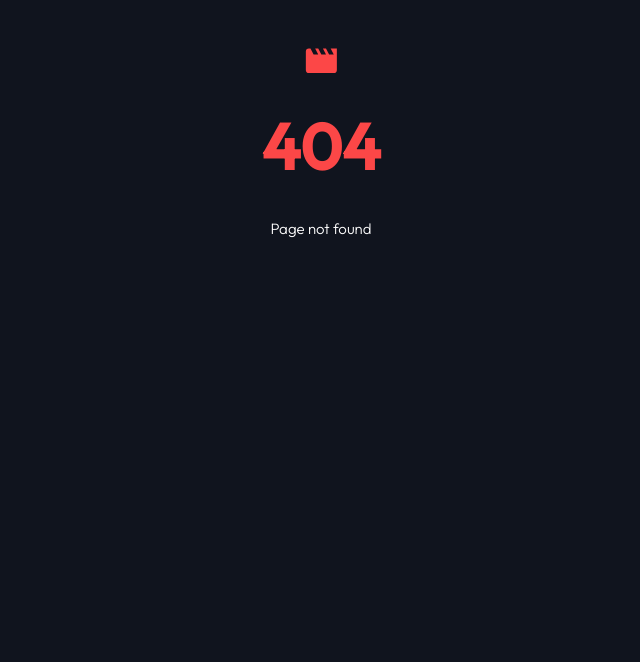
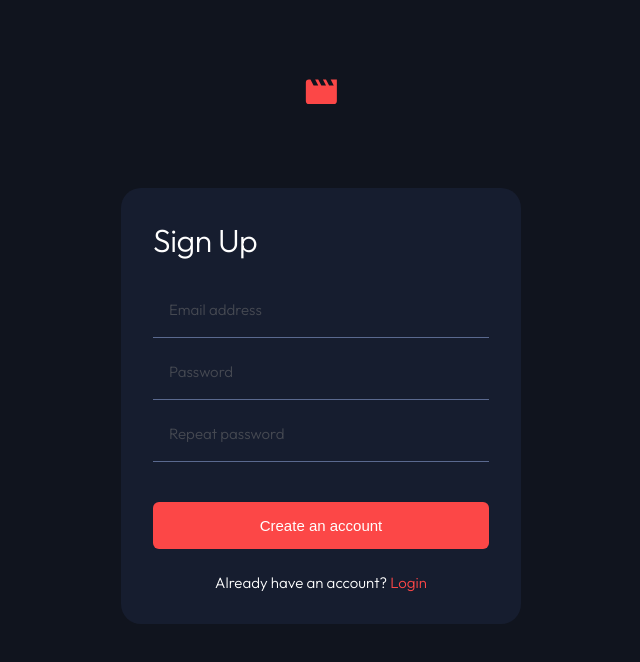
Before and after one commit to aragakerubo/entertainment-web-app, a React (Create React App) app: page /signup in a window 1280 px wide. Before the commit this address had no page. Shown: the top 662 px of the page, without its empty margins (319-959 px from the left). Built offline with nearby package versions, Linux system fonts and the light colour scheme.

Commit message:
Feat[Desktop]: Add Signup Page     - Add SignupPage component     - Add SignupForm component     - Add SignupPage styles     - Add SignupForm styles     - Modify App.js adding /signup route to SignupPage component

```diff
--- a/src/App.js
+++ b/src/App.js
@@ -2,6 +2,7 @@ import React from "react";
 import { BrowserRouter, Routes, Route } from "react-router-dom";
 
 import { GlobalStyles } from "./GlobalStyles";
+import SignupPage from "./pages/SignupPage";
 import LoginPage from "./pages/LoginPage";
 import ErrorPage from "./pages/ErrorPage";
 
@@ -11,6 +12,7 @@ function App() {
 			<GlobalStyles />
 			<BrowserRouter>
 				<Routes>
+					<Route path="/signup" element={<SignupPage />} />
 					<Route path="/login" element={<LoginPage />} />
 					<Route path="/*" element={<ErrorPage />} />
 				</Routes>
--- /dev/null
+++ b/src/components/SignupForm/SignupForm.styles.js
@@ -0,0 +1,33 @@
+import styled from "styled-components";
+
+export const Container = styled.form`
+	width: 90%;
+	max-width: 400px;
+	padding: 32px 0;
+	display: flex;
+	flex-direction: column;
+	justify-content: center;
+	align-items: center;
+	flex-wrap: nowrap;
+	gap: 40px;
+	background-color: var(--semi-dark-blue);
+	border-radius: 20px;
+
+	div.form-sections {
+		width: 84%;
+		display: flex;
+		flex-direction: column;
+		justify-content: center;
+		align-items: center;
+		flex-wrap: nowrap;
+		gap: 24px;
+
+		.link {
+			color: var(--red);
+		}
+
+		h1 {
+			width: 100%;
+		}
+	}
+`;
--- /dev/null
+++ b/src/components/SignupForm/index.js
@@ -0,0 +1,88 @@
+import React, { useState } from "react";
+
+import PrimaryButton from "../PrimaryButton";
+import InputBox from "../InputBox";
+
+import { Container } from "./SignupForm.styles";
+import { Link } from "react-router-dom";
+
+export default function SignupForm() {
+	const [email, setEmail] = useState("");
+	const [password, setPassword] = useState("");
+	const [repeatPassword, setRepeatPassword] = useState("");
+	const [emailError, setEmailError] = useState("");
+	const [passwordError, setPasswordError] = useState("");
+	const [repeatPasswordError, setRepeatPasswordError] = useState("");
+
+	const handleSubmission = (e) => {
+		e.preventDefault();
+
+		if (email === "") {
+			setEmailError("Can't be empty");
+		} else {
+			setEmailError("");
+		}
+
+		if (password === "") {
+			setPasswordError("Can't be empty");
+		} else {
+			setPasswordError("");
+		}
+
+		if (repeatPassword === "") {
+			setRepeatPasswordError("Can't be empty");
+		} else {
+			setRepeatPasswordError("");
+		}
+
+		if (email !== "" && password !== "" && repeatPassword !== "") {
+			console.log("Form submitted");
+		}
+	};
+
+	return (
+		<Container onSubmit={handleSubmission}>
+			<div className="form-sections">
+				<h1 className="heading-l">Sign Up</h1>
+			</div>
+			<div className="form-sections">
+				<InputBox
+					type="email"
+					placeholder="Email address"
+					handleError={{ error: emailError, setError: setEmailError }}
+					handleValue={{ value: email, setValue: setEmail }}
+				/>
+				<InputBox
+					type="password"
+					placeholder="Password"
+					handleError={{
+						error: passwordError,
+						setError: setPasswordError,
+					}}
+					handleValue={{ value: password, setValue: setPassword }}
+				/>
+				<InputBox
+					type="password"
+					placeholder="Repeat password"
+					handleError={{
+						error: repeatPasswordError,
+						setError: setRepeatPasswordError,
+					}}
+					handleValue={{
+						value: repeatPassword,
+						setValue: setRepeatPassword,
+					}}
+				/>
+			</div>
+			<div className="form-sections">
+				<PrimaryButton buttonContent="Create an account" />
+				<p className="body-m">
+					Already have an account?{" "}
+					<Link to="/login" className="link">
+						Login
+					</Link>
+				</p>
+			</div>
+		</Container>
+	);
+}
--- /dev/null
+++ b/src/pages/SignupPage/SignupPage.styles.js
@@ -0,0 +1,11 @@
+import styled from "styled-components";
+
+export const Wrapper = styled.div`
+	display: flex;
+	flex-direction: column;
+	justify-content: center;
+	align-items: center;
+	gap: 83px;
+	padding-top: 79px;
+	padding-bottom: 79px;
+`;
--- /dev/null
+++ b/src/pages/SignupPage/index.js
@@ -0,0 +1,15 @@
+import React from "react";
+
+import Logo from "../../components/Logo";
+import SignupForm from "../../components/SignupForm";
+
+import { Wrapper } from "./SignupPage.styles";
+
+export default function SignupPage() {
+	return (
+		<Wrapper>
+			<Logo />
+			<SignupForm />
+		</Wrapper>
+	);
+}
```
